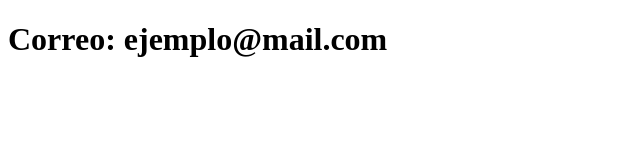
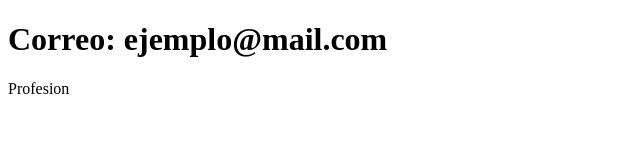
Before and after one commit to Naiik2589/Aprendiendo-a-usar-GH, a plain HTML site: page contacto.html in a window 1280 px wide. Shown: the full height of the page, 0-640 px from the left. Drawn offline with Linux system fonts and the light colour scheme.

Commit message:
agregando profesion

```diff
--- a/contacto.html
+++ b/contacto.html
@@ -7,5 +7,6 @@
 </head>
 <body>
     <h1>Correo: ejemplo@mail.com</h1>
+    <p>Profesion</p>
 </body>
 </html>
```
